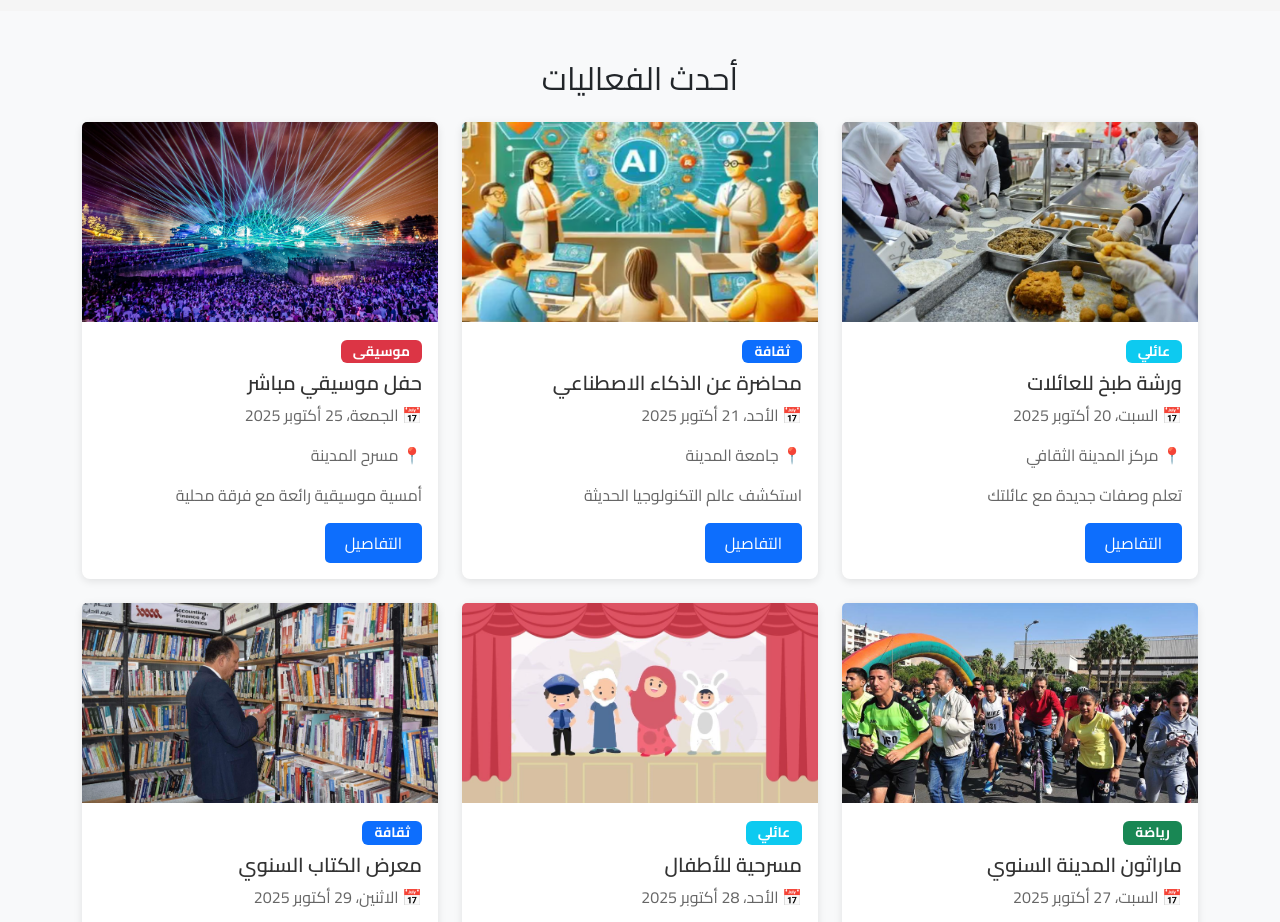
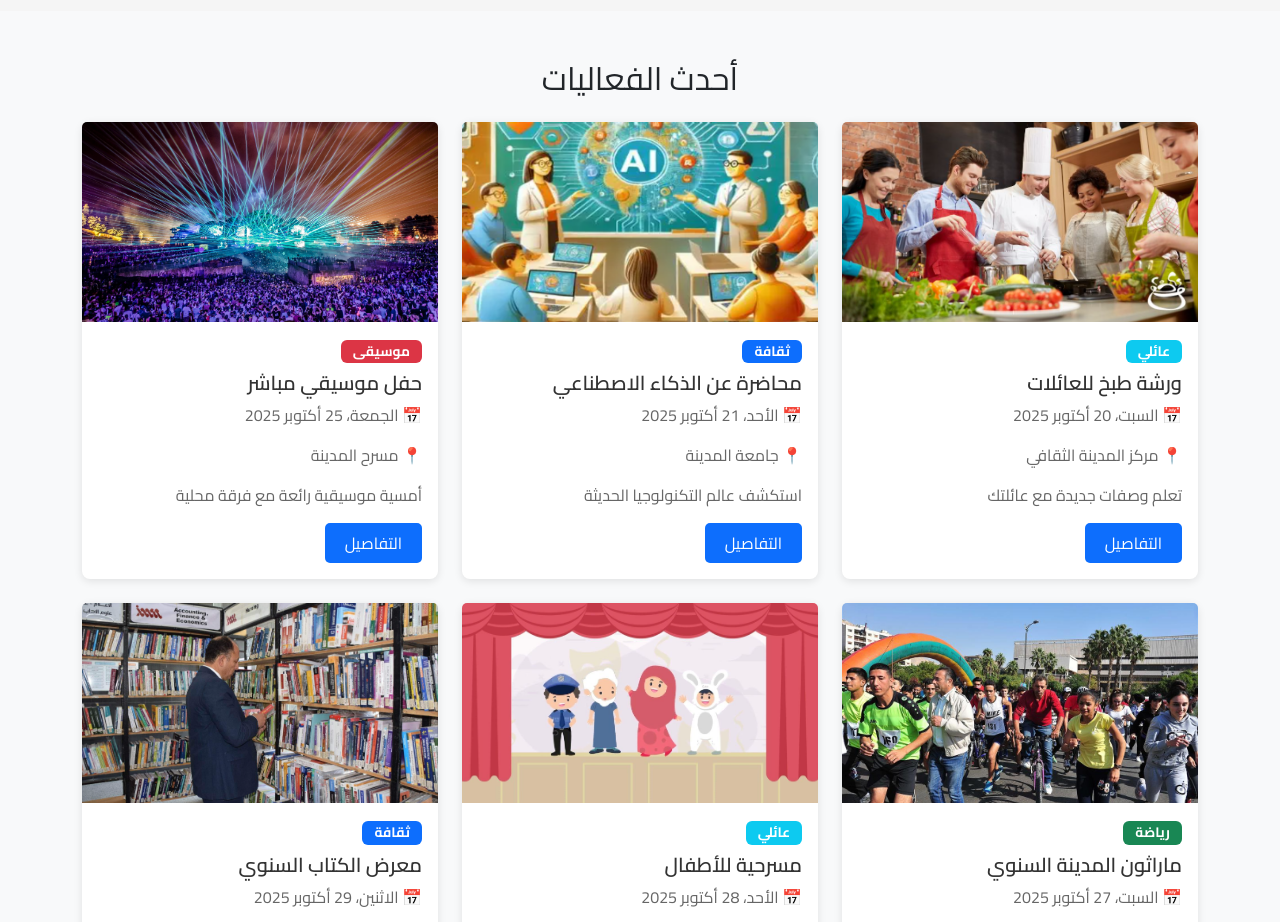
Before and after one commit to BaraaDandashli/pro-team, a plain HTML site: page index.html in a window 1280 px wide. Shown: the part 1000-1922 px from the top of the page. Drawn offline with nearby package versions, Linux system fonts and the light colour scheme.

Commit message:
update images

```diff
--- a/index.html
+++ b/index.html
@@ -152,7 +152,7 @@
                     <!-- Event Card 1 -->
                     <div class="col-md-4 mb-4">
                         <div class="card h-100">
-                            <img src="assets\img\events\kitchen_ws.jpg" class="card-img-top" alt="ورشة طبخ">
+                            <img src="assets\img\Main\kitchen.png" class="card-img-top" alt="ورشة طبخ">
                             <div class="card-body">
                                 <span class="badge bg-info mb-2">عائلي</span>
                                 <h5 class="card-title">ورشة طبخ للعائلات</h5>
```
Also changed, not shown: assets/img/Main/kitchen.png (added).
